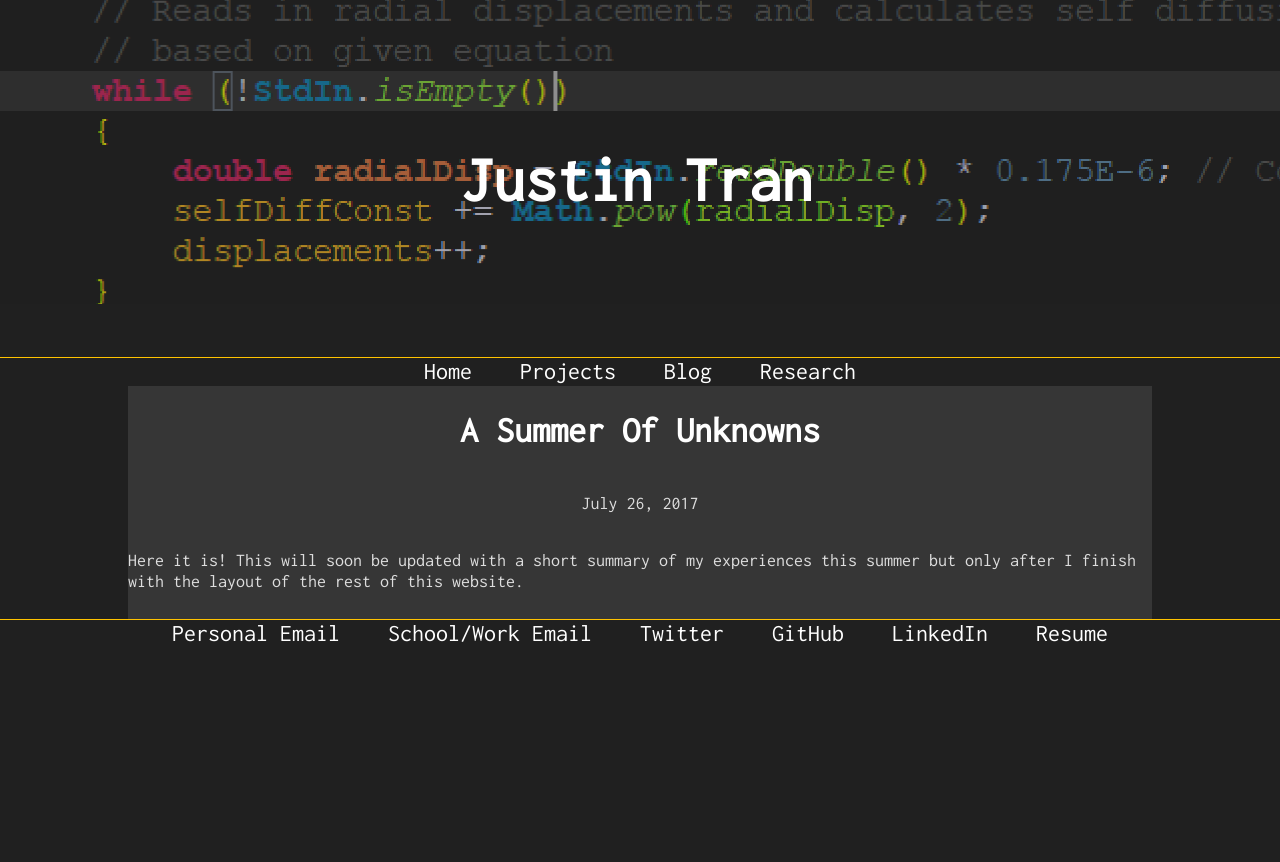
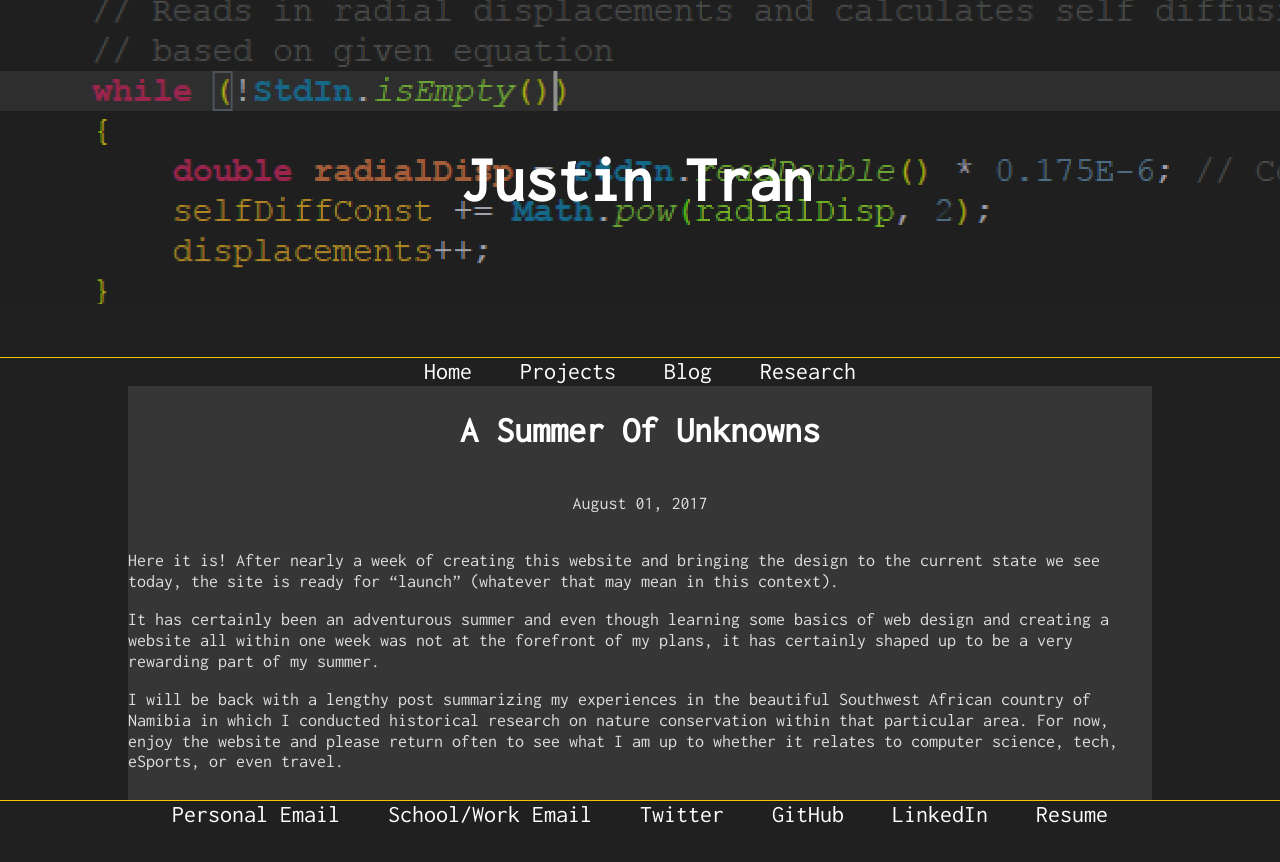
Before and after one commit to justintranjt/justintranjt.github.io, a Jekyll site: the page built from _posts/2017-07-26-a-summer-of-unknowns.md, in a window 1280 px wide. Shown: the top 862 px of the page. Built offline with Jekyll 4.4.1, drawn with Linux system fonts in a browser that asks for light colours.

Commit message:
Update 2017-07-26-a-summer-of-unknowns.md

```diff
--- a/_posts/2017-07-26-a-summer-of-unknowns.md
+++ b/_posts/2017-07-26-a-summer-of-unknowns.md
@@ -1,8 +1,10 @@
 ---
 layout: post
 title: "A Summer Of Unknowns"
-date: 2017-07-26
+date: 2017-08-01
 ---
+Here it is! After nearly a week of creating this website and bringing the design to the current state we see today, the site is ready for "launch" (whatever that may mean in this context).
 
-Here it is! This will soon be updated with a short summary of my experiences this summer but only after
-I finish with the layout of the rest of this website.
+It has certainly been an adventurous summer and even though learning some basics of web design and creating a website all within one week was not at the forefront of my plans, it has certainly shaped up to be a very rewarding part of my summer.
+
+I will be back with a lengthy post summarizing my experiences in the beautiful Southwest African country of Namibia in which I conducted historical research on nature conservation within that particular area. For now, enjoy the website and please return often to see what I am up to whether it relates to computer science, tech, eSports, or even travel.
```
